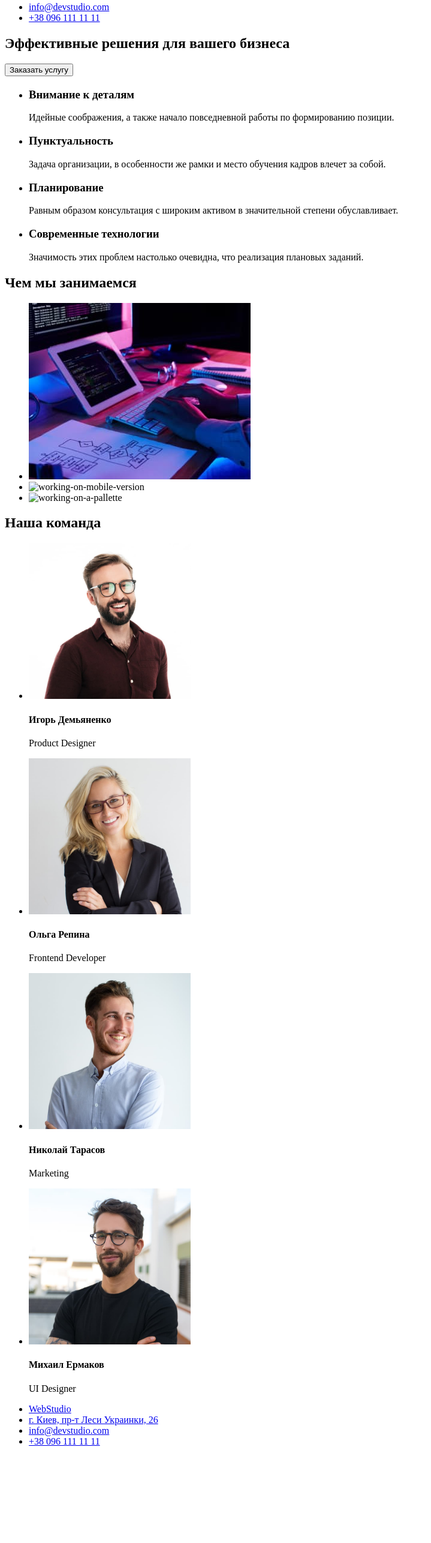
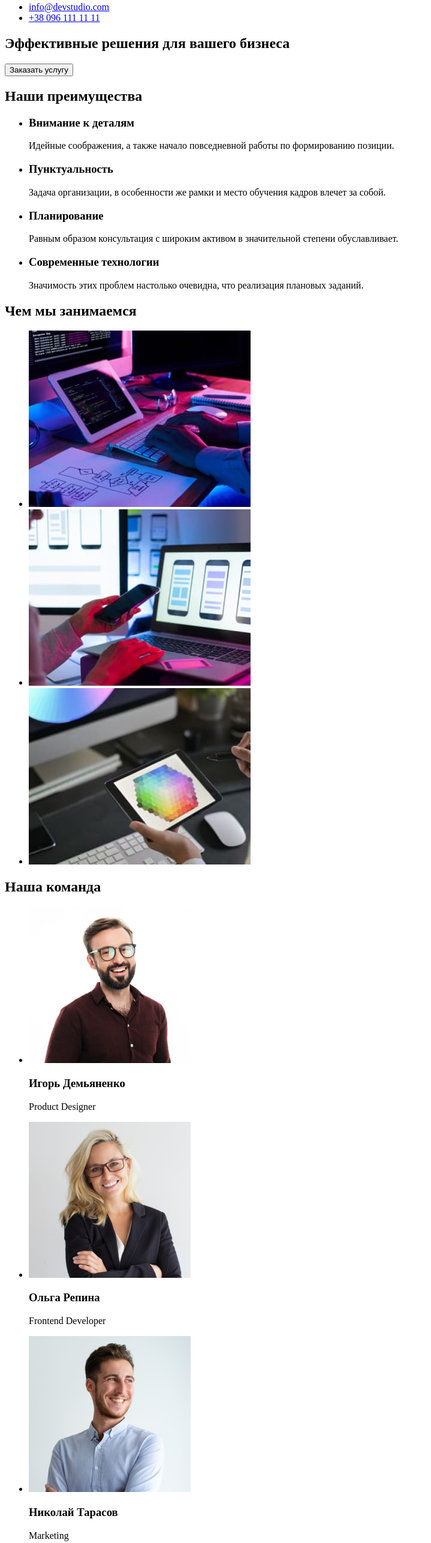
Before and after one commit to AnastasiaKrakovska26/goit-markup-hw-01, a plain HTML site: page index.html in a window 1280 px wide. Shown: the part 109-2681 px from the top of the page at 60% size, without its empty margins (0-719 px from the left). Before the commit the page ends 2537 px from the top, so only its background shows below. Drawn offline with Linux system fonts and the light colour scheme.

Commit message:
changed images

```diff
--- a/index.html
+++ b/index.html
@@ -27,7 +27,7 @@
             <button type="button">Заказать услугу</button>
         </section>
         <section>
-            <h2></h2>
+            <h2>Наши преимущества</h2>
             <ul>
                 <li>
                     <h3>Внимание к деталям</h3>
@@ -51,38 +51,38 @@
             </ul>
            <h2>Чем мы занимаемся</h2>
            <ul>
-               <li> <img src="images/img.jpg" alt="workingprocess" width="370" height="294"></li>
-               <li> <img src="images/img(1).jpg" alt="working-on-mobile-version" width="370" height="294"></li>
-               <li> <img src="images/img(2).jpg" alt="working-on-a-pallette" width="370" height="294"></li>
+               <li> <img src="./images/img.jpg" alt="workingprocess" width="370" height="294"></li>
+               <li> <img src="./images/img1.jpg" alt="working-on-mobile-version" width="370" height="294"></li>
+               <li> <img src="./images/img2.jpg" alt="working-on-a-pallette" width="370" height="294"></li>
            </ul>
         </section>
         <section>
             <h2>Наша команда</h2>
             <ul>
                 <li>
-                    <img src="images/worker1.jpg" alt="worker1" width="270" height="260">
+                    <img src="./images/worker1.jpg" alt="worker1" width="270" height="260">
                     <div>
-                        <h4>Игорь Демьяненко</h4>
+                        <h3>Игорь Демьяненко</h3>
                         <p>Product Designer</p>
                     </div>
                 </li>
-                <li> <img src="images/worker2.jpg" alt="worker2" width="270" height="260">
+                <li> <img src="./images/worker2.jpg" alt="worker2" width="270" height="260">
                     <div>
-                        <h4>Ольга Репина</h4>
+                        <h3>Ольга Репина</h3>
                         <p>Frontend Developer</p>
                     </div>
                 </li>
                 <li>
-                    <img src="images/worker3.jpg" alt="worker3" width="270" height="260">
+                    <img src="./images/worker3.jpg" alt="worker3" width="270" height="260">
                     <div>
-                        <h4>Николай Тарасов</h4>
+                        <h3>Николай Тарасов</h3>
                         <p>Marketing</p>
                     </div>
                 </li>
                 <li>
-                    <img src="images/worker4.jpg" alt="worker4" width="270" height="260">
+                    <img src="./images/worker4.jpg" alt="worker4" width="270" height="260">
                     <div>
-                        <h4>Михаил Ермаков</h4>
+                        <h3>Михаил Ермаков</h3>
                         <p>UI Designer</p>
                     </div>
                 </li>
@@ -90,14 +90,14 @@
         </section>
     </main>
     <footer>
-        <ul>
-            <li>  <a href="/">WebStudio</a> </li>
-            <li> <a href="https://bit.ly/3pXMvUd" target="_blank" rel="noopener nofollow noreferrer">г. Киев, пр-т Леси Украинки, 26</a></li>
-            <li> <a href="mailto:info@devstudio.com">info@devstudio.com</a></li>
-            <li> <a href="tel:+380961111111">+38 096 111 11 11</a></li>
-
-
-        </ul>
+        <a href="/">WebStudio</a>
+        <address>
+            <ul>
+                <li> <a href="https://bit.ly/3pXMvUd" target="_blank" rel="noopener nofollow noreferrer">г. Киев, пр-т Леси Украинки, 26</a></li>
+                <li> <a href="mailto:info@devstudio.com">info@devstudio.com</a></li>
+                <li> <a href="tel:+380961111111">+38 096 111 11 11</a></li>
+            </ul>
+        </address>
     </footer>
 </body>
 </html>
```
Also changed, not shown: images/img1.jpg (renamed from images/img (1).jpg), images/img2.jpg (renamed from images/img (2).jpg).
